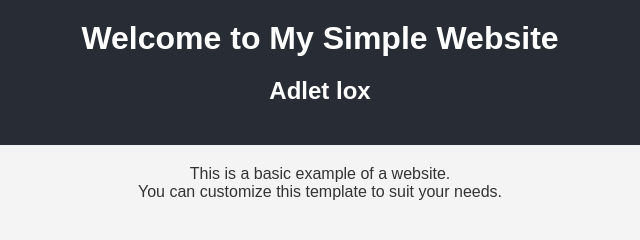
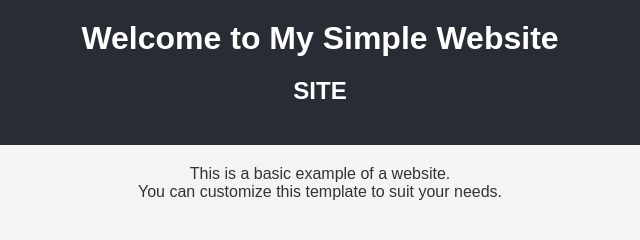
Before and after one commit to nurik-creator/nurik-creator.github.io, a plain HTML site: page index.html in a window 1280 px wide. Shown: the top 240 px of the page, 320-960 px from the left. Drawn offline with Linux system fonts and the light colour scheme.

Commit message:
Update index.html

```diff
--- a/index.html
+++ b/index.html
@@ -9,7 +9,7 @@
 <body>
     <header>
         <h1>Welcome to My Simple Website</h1>
-        <h2>Adlet lox</h2>
+        <h2>SITE</h2>
     </header>
     <main>
         <p>This is a basic example of a website.</p>
```
